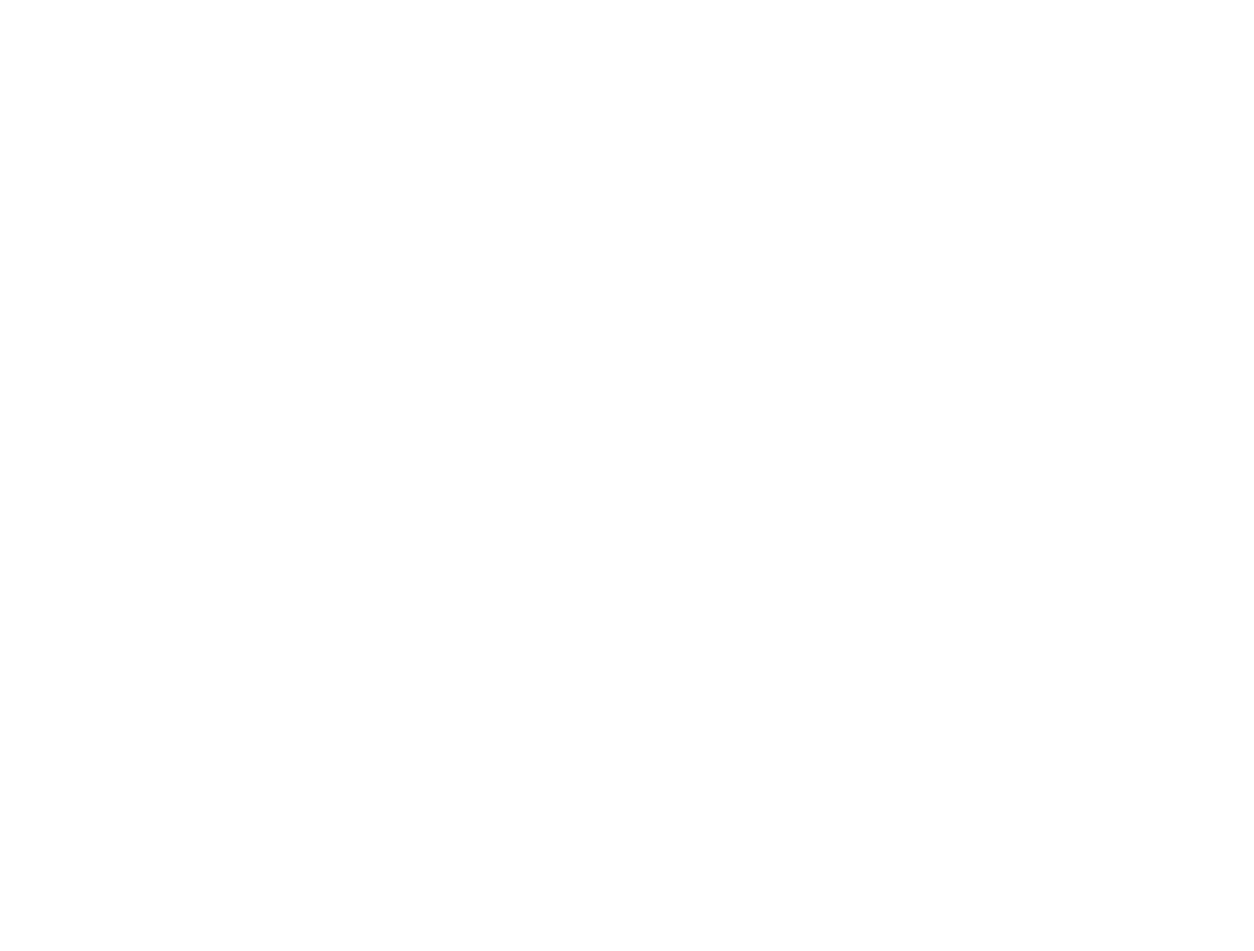
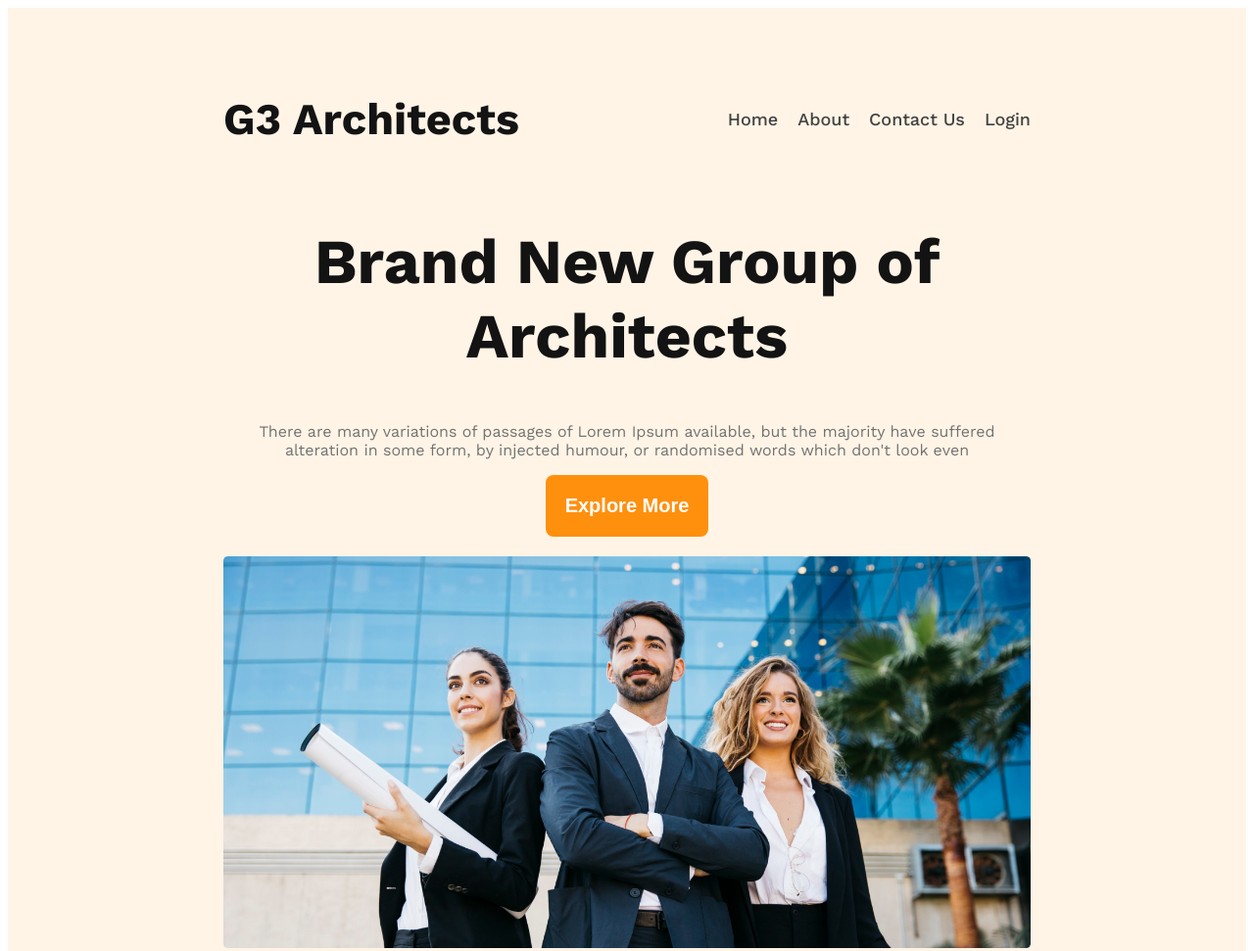
Before and after one commit to mdrashed62/architects-resources-portfolio, a plain HTML site: page index.html in a window 1280 px wide. Shown: the top 971 px of the page at 98% size. Before the commit the page ends 800 px from the top, so only its background shows below. Drawn offline with nearby package versions, Linux system fonts and the light colour scheme.

Commit message:
finished the header section

```diff
--- /dev/null
+++ b/Style/styles.css
@@ -0,0 +1,78 @@
+body {
+    font-family: 'Work Sans', sans-serif;
+}
+
+/* shared styles */
+.primary-title {
+    color: #131313;
+    font-size: 45px;
+    font-weight: 700;
+}
+
+.primary-description {
+    color: #727272;
+    font-size: 16px;
+    font-weight: 400;
+}
+
+.btn-primary {
+    border-radius: 8px;
+    background: #FF900E;
+    color: #FFF;
+    text-align: center;
+    font-size: 20px;
+    font-weight: 600;
+    padding: 20px;
+    border: none;
+    margin-bottom: 20px;
+}
+
+
+header {
+    background: rgba(255, 144, 14, 0.10);
+    padding: 50px 220px;
+
+}
+
+.nav {
+    display: flex;
+    justify-content: space-between;
+    align-items: center;
+}
+
+.nav>ul {
+    display: flex;
+    gap: 20px;
+}
+
+.nav li {
+    list-style: none;
+
+}
+
+.nav li a {
+    text-decoration: none;
+    color: #424242;
+    font-size: 18px;
+    font-weight: 500;
+}
+
+/* banner styles */
+
+.header img {
+    width: 100%;
+}
+
+.banner-content {
+    max-width: 800px;
+    margin: 0 auto;
+    text-align: center;
+}
+
+.banner-title {
+    color: #131313;
+    font-size: 64px;
+    font-weight: 700;
+    justify-content: center;
+    margin-bottom: 50px;
+}
--- a/index.html
+++ b/index.html
@@ -4,8 +4,38 @@
     <meta charset="UTF-8">
     <meta name="viewport" content="width=device-width, initial-scale=1.0">
     <title>Architects Resources</title>
+
+    <link rel="preconnect" href="https://fonts.googleapis.com">
+<link rel="preconnect" href="https://fonts.gstatic.com" crossorigin>
+<link href="https://fonts.googleapis.com/css2?family=Work+Sans:wght@400;500;600;700;800;900&display=swap" rel="stylesheet">
+
+   <link rel="stylesheet" href="Style/styles.css">
 </head>
 <body>
+    <header class="header">
+        <nav class="nav">
+            <h2 class="primary-title">G3 Architects</h2>
+            <ul>
+                <li><a href="">Home</a></li>
+                <li><a href="">About</a></li>
+                <li><a href="">Contact Us</a></li>
+                <li><a href="">Login</a></li>
+            </ul>
+        </nav>
+        <div class="banner">
+           <div class="banner-content">
+            <h1 class="banner-title">Brand New Group of Architects</h1>
+            <p class="primary-description">There are many variations of passages of Lorem Ipsum available, but the majority have suffered alteration in some form, by injected humour, or randomised words which don't look even</p>
+            <button class="btn-primary">Explore More</button>
+           </div>
+                <img src="images/banner.png" alt="">
+        </div>
+    </header>
+    <main>
 
+    </main>
+    <footer>
+
+    </footer>
 </body>
 </html>
```
